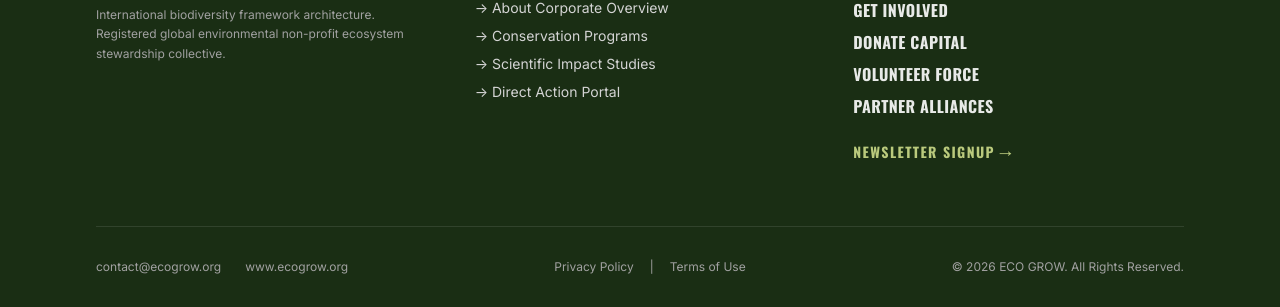
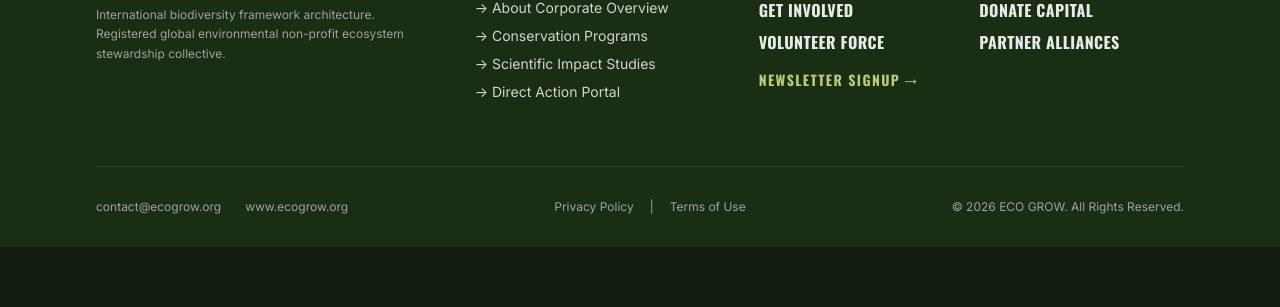
Before and after one commit to Alvin-io-eng/ecoGrow, a plain HTML site: page article-1.html in a window 1280 px wide. Shown: the part 1202-1509 px from the top of the page. After the commit the page ends 1449 px from the top, so only its background shows below. Drawn offline with nearby package versions, Linux system fonts and the light colour scheme.

Commit message:
new updates

```diff
--- a/article-1.html
+++ b/article-1.html
@@ -57,9 +57,11 @@
         </article>
     </div>
 
-    <footer class="bg-[#1a2e14] text-white/90 border-t border-white/10 pt-16 pb-8 px-6 md:px-12 lg:px-24 w-full">
+    <footer class="bg-[#1a2e14] text-white/90 border-t border-white/10 pt-16 pb-8 px-6 md:px-12 lg:px-24">
         <div class="max-w-7xl mx-auto">
+
             <div class="grid grid-cols-1 md:grid-cols-12 gap-12 mb-16">
+
                 <div class="md:col-span-4 space-y-4">
                     <div class="font-editorial text-3xl font-bold uppercase tracking-wider text-white flex items-center gap-2">
                         <span class="text-[#e2f197]">↑</span> ECO GROW
@@ -68,38 +70,49 @@
                         International biodiversity framework architecture. Registered global environmental non-profit ecosystem stewardship collective.
                     </p>
                 </div>
-                <div class="md:col-span-4">
+
+                <div class="md:col-span-3">
                     <h4 class="font-editorial uppercase tracking-wider text-[#e2f197] text-sm font-bold mb-4 border-b border-white/10 pb-2">Quick Links</h4>
                     <ul class="space-y-2 text-sm text-neutral-300">
-                        <li><a href="about.html" class="hover:text-white transition-colors flex items-center gap-1">→ About Corporate Overview</a></li>
-                        <li><a href="programs.html" class="hover:text-white transition-colors flex items-center gap-1">→ Conservation Programs</a></li>
-                        <li><a href="impact-studies.html" class="hover:text-white transition-colors flex items-center gap-1">→ Scientific Impact Studies</a></li>
-                        <li><a href="get-involved.html" class="hover:text-white transition-colors flex items-center gap-1">→ Direct Action Portal</a></li>
+                        <li><a href="about.html" class="hover:text-white transition-colors">→ About Corporate Overview</a></li>
+                        <li><a href="programs.html" class="hover:text-white transition-colors">→ Conservation Programs</a></li>
+                        <li><a href="impact-studies.html" class="hover:text-white transition-colors">→ Scientific Impact Studies</a></li>
+                        <li><a href="direct-action.html" class="hover:text-white transition-colors">→ Direct Action Portal</a></li>
                     </ul>
                 </div>
-                <div class="md:col-span-4">
+
+                <div class="md:col-span-5">
                     <h4 class="font-editorial uppercase tracking-wider text-[#e2f197] text-sm font-bold mb-4 border-b border-white/10 pb-2">Directives Network</h4>
-                    <div class="grid grid-cols-1 gap-y-2 font-editorial text-base uppercase font-bold tracking-wide">
+                    <div class="grid grid-cols-2 gap-x-4 gap-y-2 font-editorial text-base uppercase font-bold tracking-wide">
                         <a href="get-involved.html" class="hover:text-[#e2f197] transition-colors">Get Involved</a>
                         <a href="donate.html" class="hover:text-[#e2f197] transition-colors">Donate Capital</a>
                         <a href="volunteer.html" class="hover:text-[#e2f197] transition-colors">Volunteer Force</a>
                         <a href="partner.html" class="hover:text-[#e2f197] transition-colors">Partner Alliances</a>
-                        <a href="subscribe.html" class="hover:text-[#e2f197] text-sm tracking-widest text-[#e2f197]/80 mt-4 transition-colors block">Newsletter Signup →</a>
+                        <a href="subscribe.html" class="col-span-2 hover:text-[#e2f197] text-sm tracking-widest text-[#e2f197]/80 mt-2 transition-colors">Newsletter Signup →</a>
                     </div>
                 </div>
+
             </div>
+
             <div class="border-t border-white/10 pt-8 flex flex-col md:flex-row justify-between items-center gap-6 text-xs text-neutral-400">
+
                 <div class="flex flex-wrap justify-center gap-6">
                     <a href="mailto:contact@ecogrow.org" class="hover:text-white transition-colors">contact@ecogrow.org</a>
                     <a href="http://www.ecogrow.org" target="_blank" class="hover:text-white transition-colors">www.ecogrow.org</a>
                 </div>
+
                 <div class="flex gap-4">
                     <a href="privacy.html" class="hover:text-white transition-colors">Privacy Policy</a>
                     <span>|</span>
-                    <a href="terms.html" class="hover:text-white transition-colors">Terms of Use</a>
+                    <a href="term.html" class="hover:text-white transition-colors">Terms of Use</a>
                 </div>
-                <div>&copy; 2026 ECO GROW. All Rights Reserved.</div>
+
+                <div>
+                    &copy; 2026 ECO GROW. All Rights Reserved.
+                </div>
+
             </div>
+
         </div>
     </footer>
 
```
